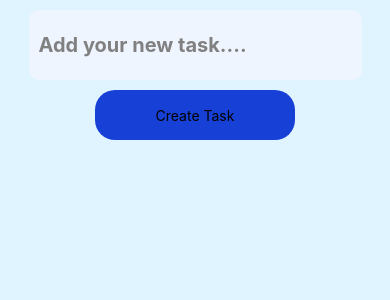
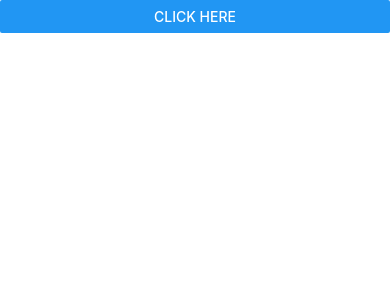
Before and after one commit to JAYATEJA04/ToDo-application_RN, a React Native app: screen / in a window 390 px wide. Shown: the top 300 px of the page. Built offline with nearby package versions, Linux system fonts and the light colour scheme.

Commit message:
able to create box upon clicking a button and those boxes are animated but they are to made the swappable in regards to their position

```diff
--- a/App.tsx
+++ b/App.tsx
@@ -1,13 +1,27 @@
 /* eslint-disable react-native/no-inline-styles */
-import React from 'react';
-import {Text, View} from 'react-native';
+import React, {useState} from 'react';
+import {Button, Text, View, FlatList, SafeAreaView} from 'react-native';
 import MainUI from './src/components/MainUI';
+import Animate from './src/components/Animation';
 
 const App = () => {
+  const [animateBox, setAnimateBox] = useState([]);
+
+  const handlePress = () => {
+    setAnimateBox(prev => [...prev, animateBox]);
+  };
+
   return (
-    <View style={{flex: 1}}>
-      <MainUI />
-    </View>
+    <SafeAreaView style={{flex: 1}}>
+      <Button title="Click here" onPress={handlePress}/>
+      <FlatList
+        data={animateBox}
+        renderItem={() => <Animate />}
+        key={'_'}
+        keyExtractor={index => '_' + index.toString()}
+        numColumns={2}
+      />
+    </SafeAreaView>
   );
 };
 
--- a/src/components/MainUI.tsx
+++ b/src/components/MainUI.tsx
@@ -70,8 +70,6 @@ const styles = StyleSheet.create({
   container: {
     flex: 1,
     padding: 10,
-    // alignItems: 'center',
-    justifyContent: 'center',
     backgroundColor: '#E0F4FF',
   },
   formInput: {
```
